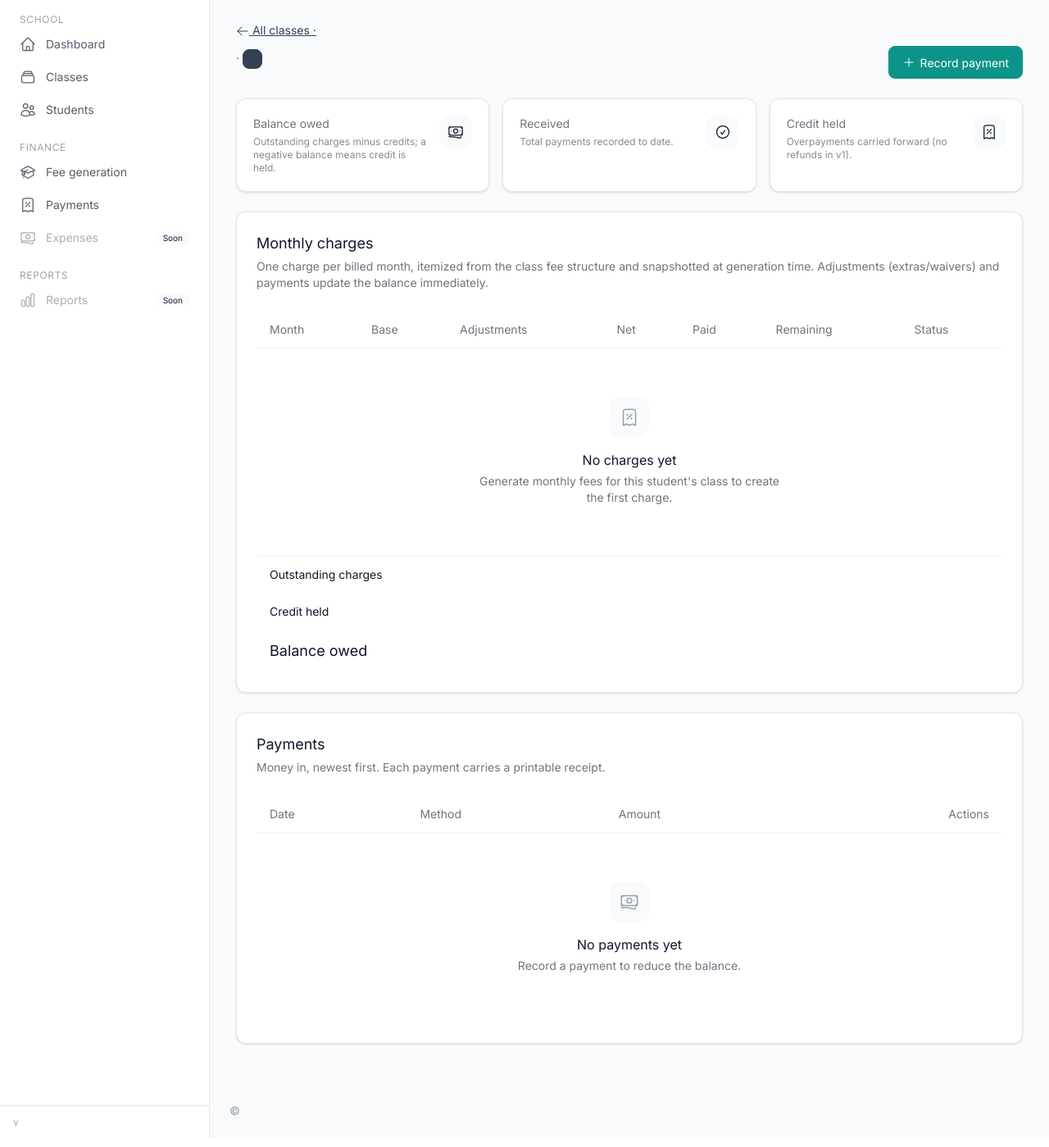
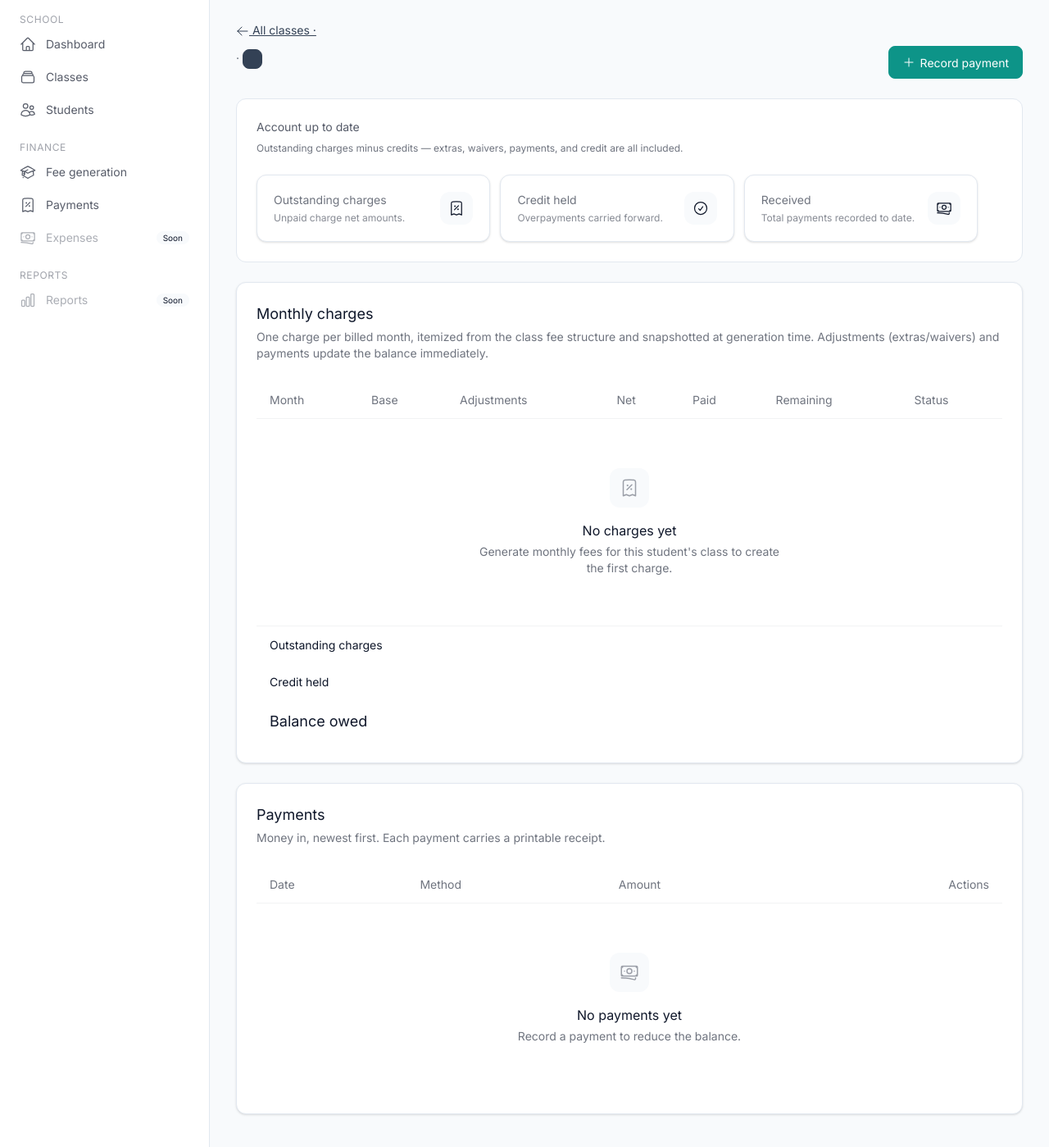
Before and after one commit to HassanGeesey/school-finance, a Python web app: template app/templates/students/account.html in a window 1280 px wide. Shown: the part 64-1463 px from the top of the page at 82% size. Run offline with Jinja, Linux system fonts and the light colour scheme; the template is opened without the code that fills it, so the values that code supplies are empty; style sheets or scripts are compiled from the project's sources.

Commit message:
Add color-coded header balance and expandable charges (ticket 08)

```diff
--- a/app/templates/fees/_account_finance.html
+++ b/app/templates/fees/_account_finance.html
@@ -4,12 +4,36 @@
 {% set user = current_user() %}
 {% set is_admin = user is not none and user.role == "admin" %}
 
+{% set bal_tone = "error" if account.balance_cents > 0 else "success" if account.balance_cents < 0 else "neutral" %}
+{% set hero_style = {
+  "error": "border-error bg-error/10 text-error",
+  "success": "border-success bg-success/10 text-success",
+  "neutral": "border-base-300 bg-base-100 text-base-content",
+}[bal_tone] %}
+{% set hero_label = "Balance owed" if account.balance_cents > 0 else "Credit balance" if account.balance_cents < 0 else "Account up to date" %}
+
 <div class="space-y-6">
-  <div class="grid gap-4 sm:grid-cols-2 lg:grid-cols-3">
-    {{ stat_card("Balance owed", money(account.balance_cents), "banknotes", "error" if account.balance_cents > 0 else "success" if account.balance_cents < 0 else "neutral", hint="Outstanding charges minus credits; a negative balance means credit is held.") }}
-    {{ stat_card("Received", money(account.received_cents), "check-circle", "neutral", hint="Total payments recorded to date.") }}
-    {{ stat_card("Credit held", money(account.credits_cents), "receipt-percent", "success" if account.credits_cents > 0 else "neutral", hint="Overpayments carried forward (no refunds in v1).") }}
+  <div class="rounded-box border p-6 {{ hero_style }}">
+    <div class="flex flex-wrap items-center justify-between gap-6">
+      <div>
+        <p class="text-sm font-medium opacity-70">{{ hero_label }}</p>
+        <p class="mt-2 text-4xl font-bold tracking-tight">{{ money(account.balance_cents) }}</p>
+        <p class="mt-1 text-xs opacity-60">Outstanding charges minus credits — extras, waivers, payments, and credit are all included.</p>
       </div>
+      <div class="grid gap-3 sm:grid-cols-2 lg:grid-cols-3">
+        {{ stat_card("Outstanding charges", money(account.outstanding_cents), "receipt-percent", "warning" if account.outstanding_cents > 0 else "neutral", hint="Unpaid charge net amounts.") }}
+        {{ stat_card("Credit held", money(account.credits_cents), "check-circle", "success" if account.credits_cents > 0 else "neutral", hint="Overpayments carried forward.") }}
+        {{ stat_card("Received", money(account.received_cents), "banknotes", "neutral", hint="Total payments recorded to date.") }}
+      </div>
+    </div>
+  </div>
+
+  {% if account.credits_cents > 0 %}
+  <div class="flex items-start gap-2 rounded-box border border-base-300 bg-base-100 px-4 py-3 text-sm text-base-content/70">
+    {{ icon("information-circle", "h-4 w-4 mt-0.5 shrink-0") }}
+    <p>A {{ money(account.credits_cents) }} credit is held on this account. It is already included in the balance above; charge statuses below reflect payments only, not credit.</p>
+  </div>
+  {% endif %}
 
   {% call card(title="Monthly charges", subtitle="One charge per billed month, itemized from the class fee structure and snapshotted at generation time. Adjustments (extras/waivers) and payments update the balance immediately.") %}
     {% call table_scroll() %}
@@ -33,7 +57,14 @@
             <td>{{ money(line.base_cents) }}</td>
             <td>
               {% if line.adjustments %}
-              <ul class="space-y-0.5 text-sm">
+              <details class="text-sm">
+                <summary class="cursor-pointer list-none text-base-content/70 hover:text-base-content">
+                  <span class="inline-flex items-center gap-1">
+                    {{ icon("chevron-right", "h-3.5 w-3.5") }}
+                    {{ line.adjustments|length }} {{ "adjustment" if line.adjustments|length == 1 else "adjustments" }}
+                  </span>
+                </summary>
+                <ul class="mt-2 space-y-0.5">
                   {% for adj in line.adjustments %}
                   <li class="flex items-center gap-2">
                     {% if adj.kind == "extra" %}{{ badge("Extra", "info") }}{% else %}{{ badge("Waiver", "success") }}{% endif %}
@@ -42,6 +73,7 @@
                   </li>
                   {% endfor %}
                 </ul>
+              </details>
               {% else %}
               <span class="text-base-content/40">—</span>
               {% endif %}
```
Lines whose indentation alone changed are shown as unchanged.
